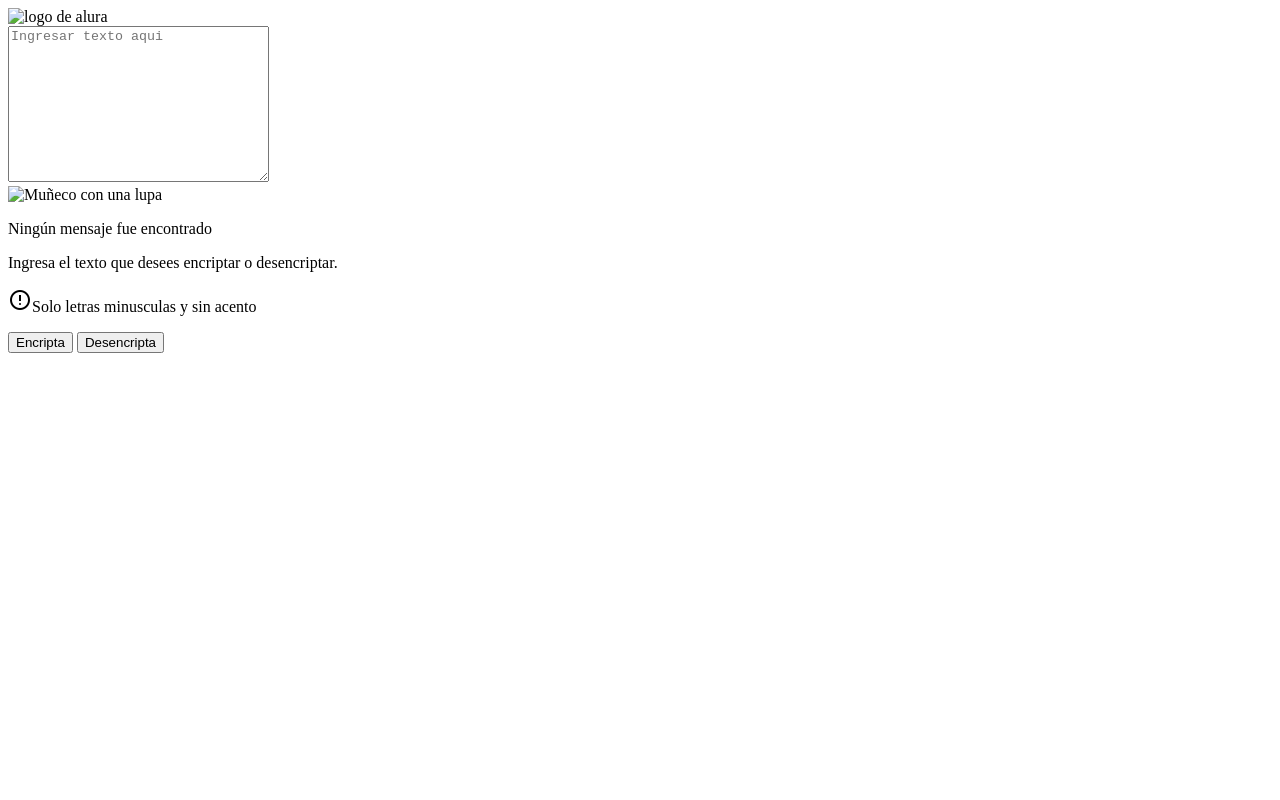
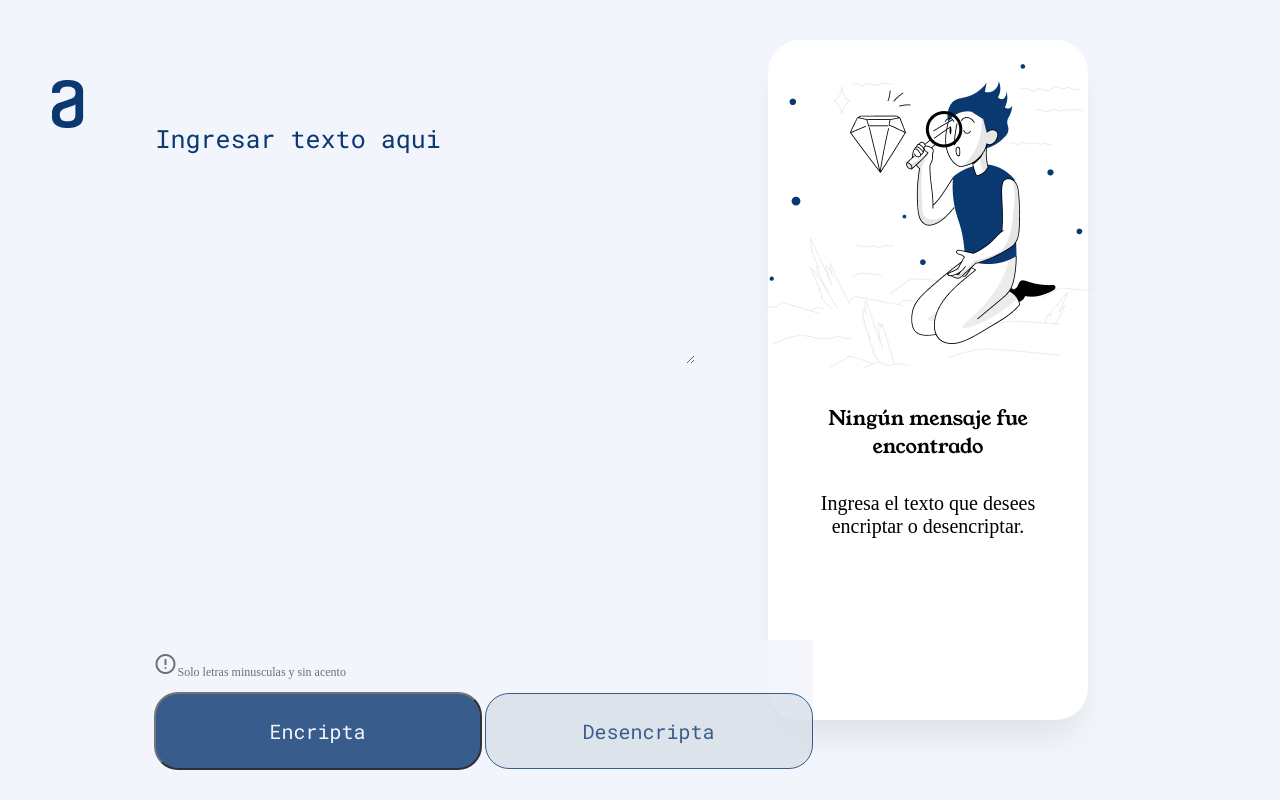
Before and after one commit to WilmaryM/proyectos, a plain HTML site: page encriptadpr/index.html in a window 1280 px wide. Drawn offline with nearby package versions, Linux system fonts and the light colour scheme; the site is published under a folder, as on GitHub Pages, so addresses that start at the root find nothing.

Commit message:
arreglando errores

```diff
--- a/encriptadpr/index.html
+++ b/encriptadpr/index.html
@@ -4,7 +4,7 @@
     <meta charset="UTF-8">
     <meta name="viewport" content="width=device-width, initial-scale=1.0">
     <title>Encriptador</title>
-    <link rel="stylesheet" href="/css/estilo.css">
+    <link rel="stylesheet" type="text/css" href="css/estilo.css">
     <link rel="preconnect" href="https://fonts.googleapis.com">
     <link rel="preconnect" href="https://fonts.gstatic.com" crossorigin>
     <link href="https://fonts.googleapis.com/css2?family=Roboto+Mono&display=swap" rel="stylesheet">
@@ -16,7 +16,7 @@
 <body>
 
     <header>
-        <img src="/img/Logo.png" alt="logo de alura" class="logo">
+        <img src="img/Logo.png" alt="logo de alura" class="logo">
     </header>
 
     <main>
@@ -25,7 +25,7 @@
 
     <div class="text_box" id="area_texto">
         <div id="ocultar">
-        <img src="/img/Muñeco.png" alt="Muñeco con una lupa" class="muneco" >
+        <img src="img/Muñeco.png" alt="Muñeco con una lupa" class="muneco" >
         <p class="texto1">Ningún mensaje fue encontrado</p>
         <p class="text2">Ingresa el texto que desees encriptar o desencriptar.</p>
         </div>
@@ -39,6 +39,6 @@
             <button class="desencripta" onclick="desencripta">Desencripta</button>
         </div>
     </main>
-<script src="/js/index.js"></script>
+<script src="js/index.js"></script>
 </body>
 </html>
```
Also changed, not shown: encriptadpr/js/index.js (+0 -7 lines).
